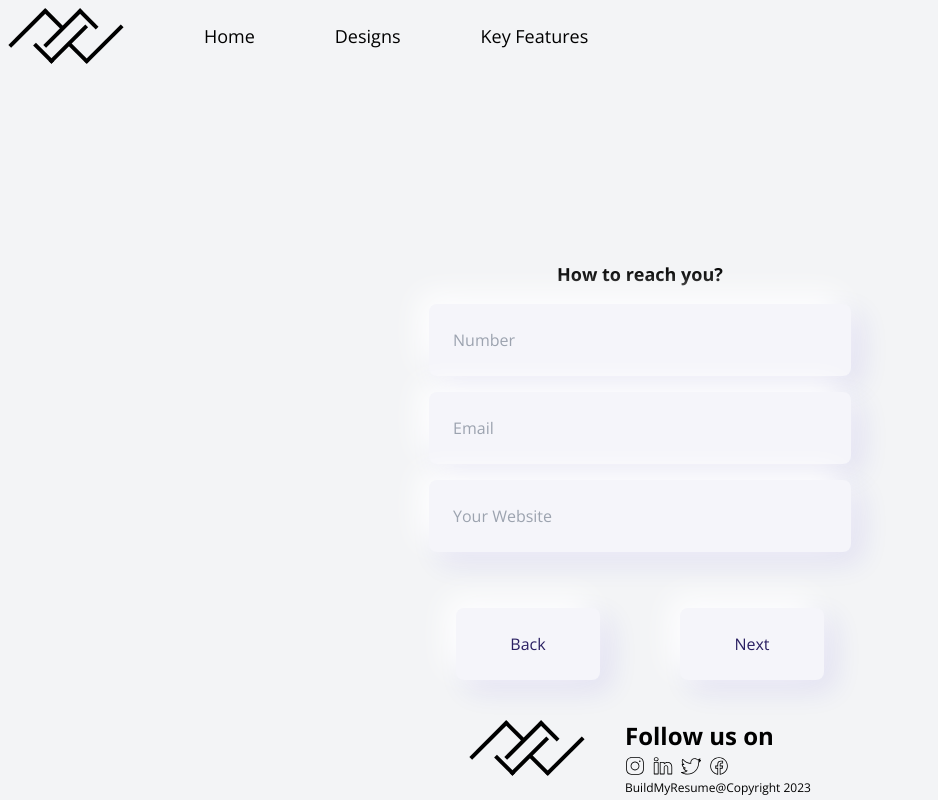
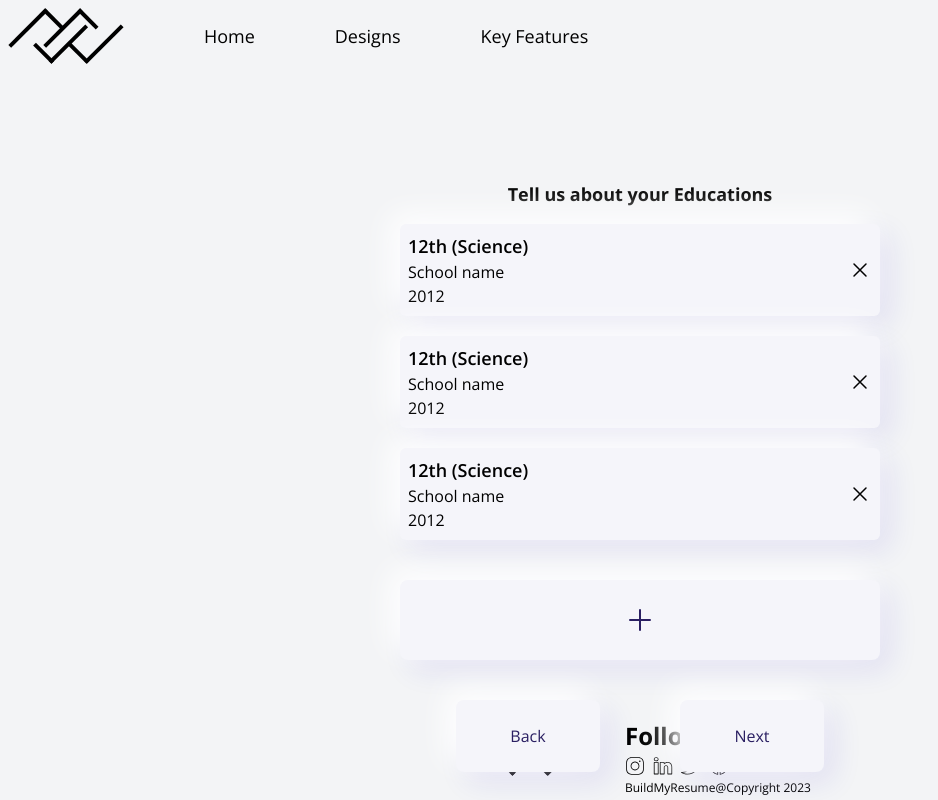
Before and after one commit to PrakashMandal-IV/Build_My_Resume, a React (Create React App) app: page /createdata in a window 1280 px wide. Shown: the whole page, without its empty margins (0-938 px from the left). Built offline with nearby package versions, Linux system fonts and the light colour scheme.

Commit message:
Add : education

```diff
--- a/src/Pages/CreateData.jsx
+++ b/src/Pages/CreateData.jsx
@@ -4,8 +4,9 @@ import styled from 'styled-components'
 const CreateData = () => {
     const searchParams = new URLSearchParams(window.location.search);
 
-    const [Form, SetForm] = useState(3)
+    const [Form, SetForm] = useState(4)
     const [Scale, SetScale] = useState('scale-0')
+    const [SideBoard, SetSideBaord] = useState(false)
     useEffect(() => {
         SetUserName(searchParams.get('Name'))
         setTimeout(() => {
@@ -16,10 +17,27 @@ const CreateData = () => {
     //UserData
     const [UserName, SetUserName] = useState('')
     const [Profession, SetProfession] = useState('')
-    const [AboutMe,SetAboutMe] = useState('')
-    const [Contacts,SetContacts] = useState({Number:"",
-    Email:"",
-    Link:""})
+    const [AboutMe, SetAboutMe] = useState('')
+    const [Contacts, SetContacts] = useState({
+        Number: "",
+        Email: "",
+        Link: ""
+    })
+    const [Education, SetEducation] = useState([{
+        Title: "12th (Science)",
+        From: "School name",
+        Year: "2012"
+    },
+    {
+        Title: "12th (Science)",
+        From: "School name",
+        Year: "2012"
+    },
+    {
+        Title: "12th (Science)",
+        From: "School name",
+        Year: "2012"
+    }])
     function NextClick() {
         SetScale('scale-0')
         setTimeout(() => {
@@ -35,23 +53,27 @@ const CreateData = () => {
             SetScale('')
         }, 200);
     }
-    function AddContacts(type,value){
-        var ContactData={
-            Number:Contacts.Number,
-            Email:Contacts.Email,
-            Link:Contacts.Link
+    function AddContacts(type, value) {
+        var ContactData = {
+            Number: Contacts.Number,
+            Email: Contacts.Email,
+            Link: Contacts.Link
         }
-        if(type==='number'){
+        if (type === 'number') {
             ContactData.Number = value
-        }else if(type==='email'){
+        } else if (type === 'email') {
             ContactData.Email = value
-        }else if(type==='link'){
+        } else if (type === 'link') {
             ContactData.Link = value
         }
         SetContacts(ContactData)
     }
+
+    function RemoveEducation(id){
+      SetEducation(Education.map((v,idx)=>{if(idx!==id){return v}}).filter(item=>item!==undefined))
+    }
     return (<>
-        <div className="flex flex-col w-full max-w-[1920px] h-[60vh] md:max-h-[1920px] mt-[30vh]">
+        <div className="flex flex-col w-full max-w-[1920px] h-[60vh] md:max-h-[1920px] mt-[20vh]">
             {/* {"Intro"} */}
             <div className={"mx-auto w-full transition-all flex flex-col px-10 h-auto mb-10 " + Scale}>
                 {Form === 1 && (<>
@@ -67,17 +89,55 @@ const CreateData = () => {
                 </>)}
                 {Form === 2 && (<>
                     <div className="mx-auto text-center flex flex-col gap-4">
-                        <p className="text-lg font-bold mt-5">Alright, How will u introduce your self?</p>
-                        <textarea placeholder="About Yourself !!" style={{boxShadow:"-10px -10px 30px 0 #fff, 10px 10px 30px 0 #1d0dca17"}} className="p-2 rounded-md h-36 w-96 outline-none bg-[#f5f5fa]" value={AboutMe} onChange={(e) => SetAboutMe(e.target.value)} />
+                        <p className="text-lg font-bold mt-5">Alright, How will you introduce your self?</p>
+                        <textarea placeholder="About Yourself !!" style={{ boxShadow: "-10px -10px 30px 0 #fff, 10px 10px 30px 0 #1d0dca17" }} className="p-2 mx-auto rounded-md h-36 w-96 outline-none bg-[#f5f5fa]" value={AboutMe} onChange={(e) => SetAboutMe(e.target.value)} />
+                        <p className="text-center w-full md:w-[40rem] mt-5">Your "Introduction" section should be brief and highlight your key strengths and experiences that make you a great candidate for the job. Focus on showcasing your relevant skills, experience, and achievements in just a few lines.</p>
                     </div>
                 </>)}
                 {Form === 3 && (<>
                     <div className="mx-auto text-center flex flex-col gap-4">
                         <p className="text-lg font-bold mt-5 mx-32">How to reach you?</p>
-                        <InputBox placeholder="Number" value={Contacts.Number} onChange={(e) =>AddContacts("number",e.target.value)} />
-                        <InputBox placeholder="Email" value={Contacts.Email} onChange={(e) => AddContacts("email",e.target.value)} />
-                        <InputBox placeholder="Your Website" value={Contacts.Link} onChange={(e) => AddContacts("link",e.target.value)} />
+                        <InputBox placeholder="Number" value={Contacts.Number} onChange={(e) => AddContacts("number", e.target.value)} />
+                        <InputBox placeholder="Email" value={Contacts.Email} onChange={(e) => AddContacts("email", e.target.value)} />
+                        <InputBox placeholder="Your Website" value={Contacts.Link} onChange={(e) => AddContacts("link", e.target.value)} />
+                    </div>
+                </>)}
+                {Form === 4 && (<>
+                    <div className="mx-auto text-center flex flex-col gap-4 w-4/5 md:w-2/5  ">
+                        <p className="text-lg font-bold mt-5 ">Tell us about your Educations</p>
+                        <div className="flex gap-2 ">
+                            <div className={"flex flex-col gap-5 transition-all "+(SideBoard?"w-1/2":"w-full")}>
+                                {/* Education items */}
+                                {Education.map((item, idx) => (
+                                    <div className="w-full  p-2 flex bg-[#f5f5fa] hover:bg-[#f8f8ff] rounded-md transition-all  " style={{ boxShadow: "-10px -10px 30px 0 #fff, 10px 10px 30px 0 #1d0dca17" }} >
+                                        <div className="mr-auto text-left">
+                                            <p className="text-lg font-semibold ">{item.Title}</p>
+                                            <p className="">{item.From}</p>
+                                            <p className="title-xs">{item.Year}</p>
+                                        </div>
+                                        <div className="ml-auto my-auto transition-all" onClick={()=>RemoveEducation(idx)}>
+                                            <svg xmlns="http://www.w3.org/2000/svg" fill="none" viewBox="0 0 24 24" strokeWidth={1.5} stroke="currentColor" className="w-6 h-6">
+                                                <path strokeLinecap="round" strokeLinejoin="round" d="M6 18L18 6M6 6l12 12" />
+                                            </svg>
+                                        </div>
+                                    </div>
+                                ))}
+                                {/* Button to toggle SideBoard */}
+                                <PrimaryButton onClick={() => SetSideBaord(!SideBoard)} Name={<svg xmlns="http://www.w3.org/2000/svg" fill="none" viewBox="0 0 24 24" strokeWidth={1.5} stroke="currentColor" className={"w-8 h-8 transition-all  "+(SideBoard?"rotate-45":"")} ><path strokeLinecap="round" strokeLinejoin="round" d="M12 4.5v15m7.5-7.5h-15" /></svg>} className="w-full transition-all mt-5" />
+                            </div>
+                            {/* Left div that appears when SideBoard is true */}
+
+                                <div className={"transition-all transform  flex flex-col gap-2 "+(SideBoard?"w-1/2":"hidden w-0")}>
+                                <InputBox placeholder="Title" className="h-10" value={Contacts.Number} onChange={(e) => AddContacts("number", e.target.value)} />
+                                <InputBox placeholder="From" className="h-10" value={Contacts.Number} onChange={(e) => AddContacts("number", e.target.value)} />
+                                <InputBox placeholder="Complition Year" className="h-10" value={Contacts.Number} onChange={(e) => AddContacts("number", e.target.value)} />
+                                <PrimaryButton onClick={() => SetSideBaord(!SideBoard)}  Name="Add" className="h-10 w-full transition-all mt-5" />
+
+                                </div>
+
                         </div>
+
+                    </div>
                 </>)}
             </div>
             <div className="mx-auto mt-auto flex gap-20 mb-10">
```
